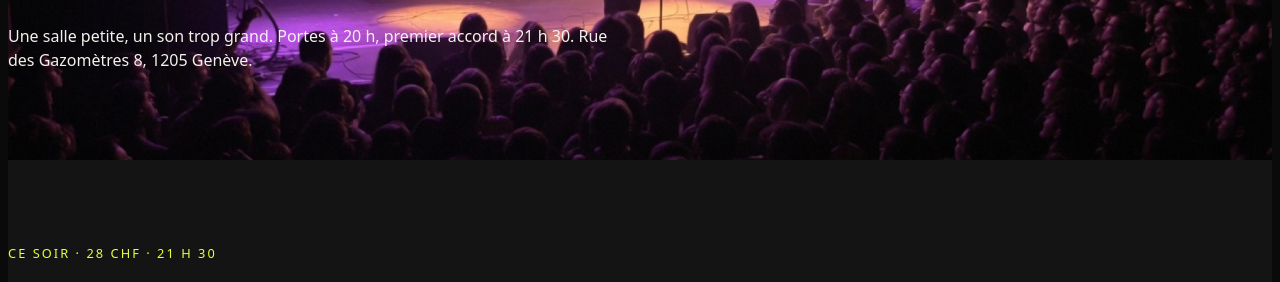
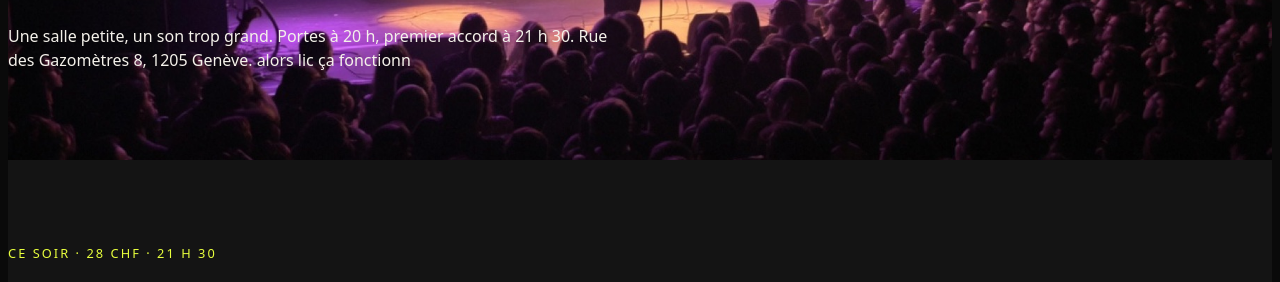
Before and after one commit to colinbenamo-afk/option-web-colin, a plain HTML site: page watt/index.html in a window 1280 px wide. Shown: the part 293-575 px from the top of the page. Drawn offline with Linux system fonts and the light colour scheme.

Commit message:
j'ai change loic

```diff
--- a/watt/index.html
+++ b/watt/index.html
@@ -24,6 +24,7 @@
           <p>
             Une salle petite, un son trop grand. Portes à 20 h, premier
             accord à 21 h 30. Rue des Gazomètres 8, 1205 Genève.
+            alors lic ça fonctionn
           </p>
         </div>
       </section>
```
